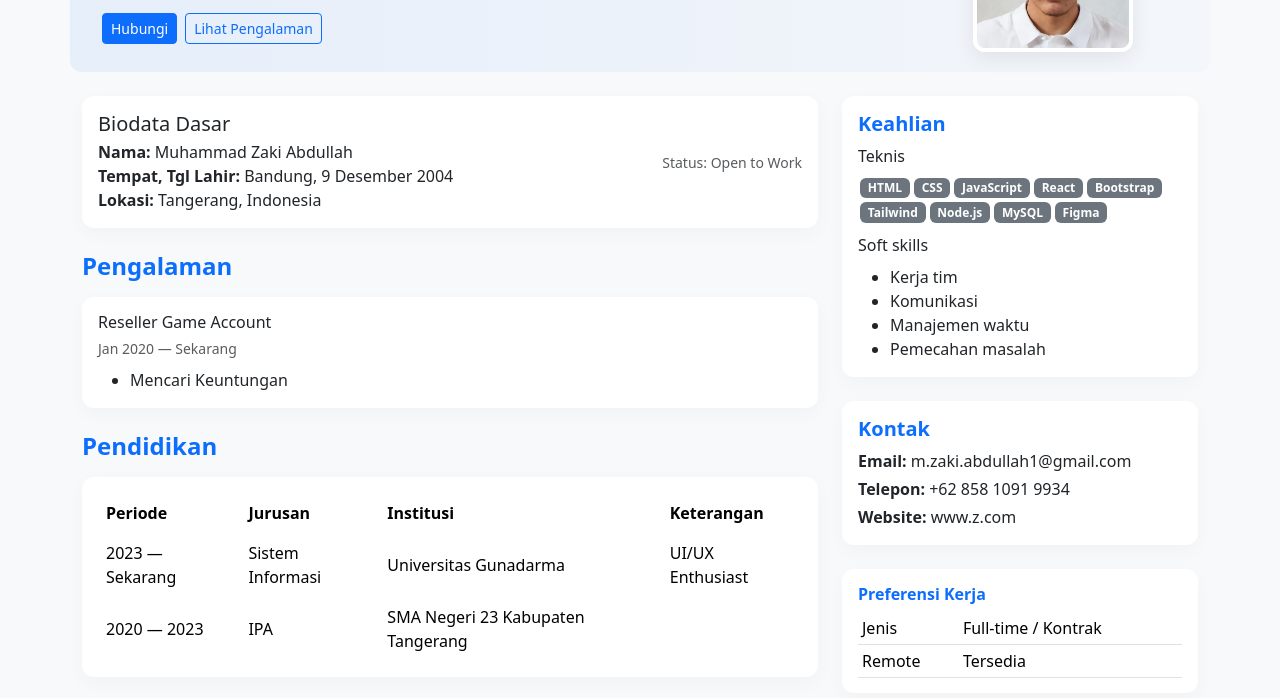
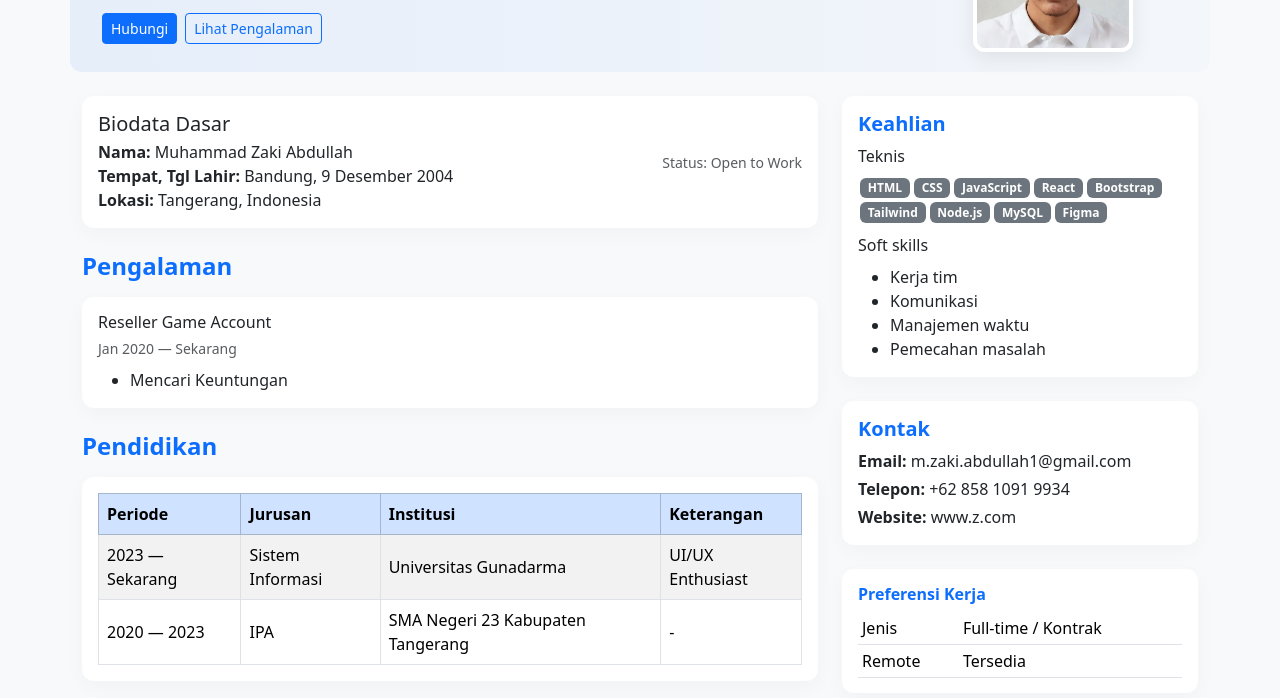
Before and after one commit to 0Zacki/website_cv, a plain HTML site: page index.html in a window 1280 px wide. Shown: the part 184-882 px from the top of the page. Drawn offline with nearby package versions, Linux system fonts and the light colour scheme.

Commit message:
Update index.html

```diff
--- a/index.html
+++ b/index.html
@@ -114,13 +114,13 @@
           <h4 class="section-title mb-3">Pendidikan</h4>
           <div class="card-subtle p-3">
             <div class="table-responsive">
-              <table class="table table-borderless align-middle mb-0">
-                <thead>
+              <table class="table table-bordered table-striped align-middle mb-0">
+                <thead class="table-primary">
                   <tr>
-                    <th>Periode</th>
-                    <th>Jurusan</th>
-                    <th>Institusi</th>
-                    <th>Keterangan</th>
+                    <th scope="col">Periode</th>
+                    <th scope="col">Jurusan</th>
+                    <th scope="col">Institusi</th>
+                    <th scope="col">Keterangan</th>
                   </tr>
                 </thead>
                 <tbody>
@@ -134,7 +134,7 @@
                     <td>2020 — 2023</td>
                     <td>IPA</td>
                     <td>SMA Negeri 23 Kabupaten Tangerang</td>
-                    <td></td>
+                    <td>-</td>
                   </tr>
                 </tbody>
               </table>
```
